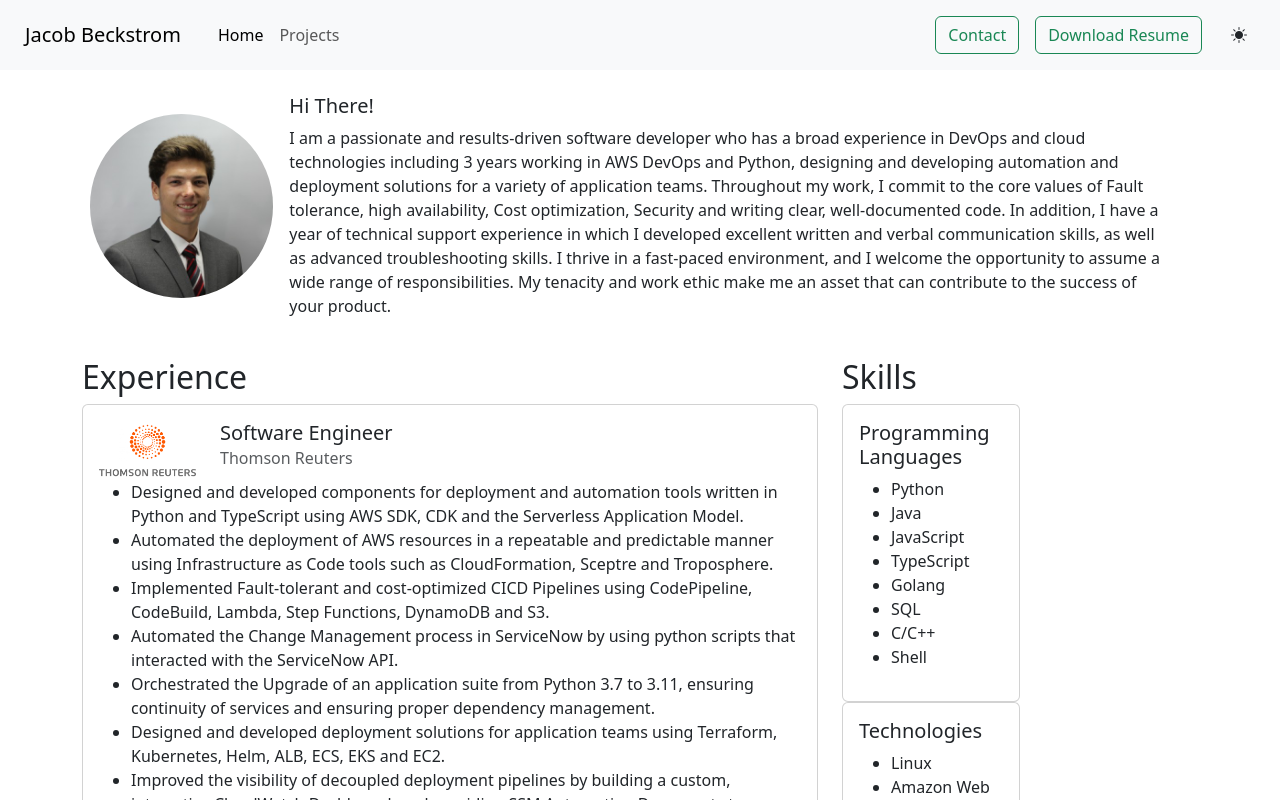
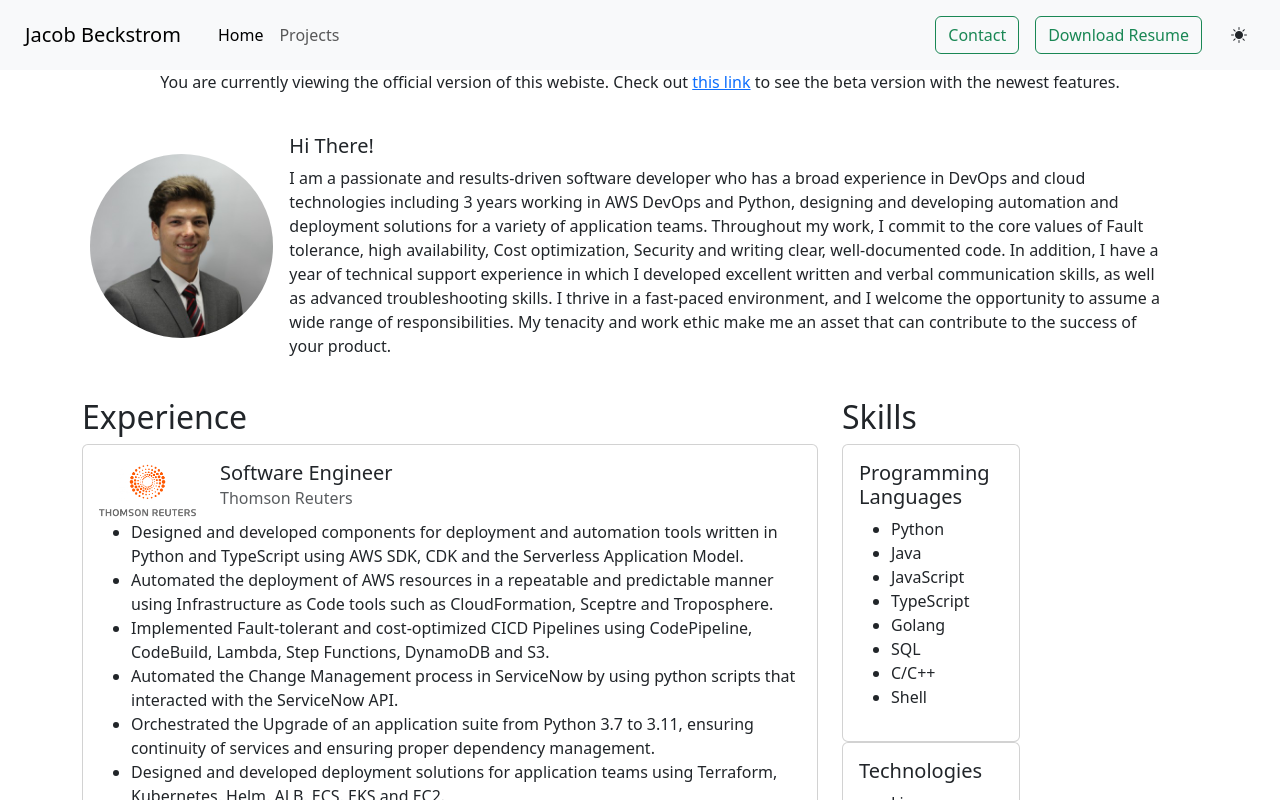
Before and after one commit to jakebeckstrom/portfolio, a React (Create React App) app in the folder portfolio/: page / in a window 1280 px wide. Shown: the top 800 px of the page. Built offline with nearby package versions, Linux system fonts and the light colour scheme.

Commit message:
Adding beta link

```diff
--- a/portfolio/public/static/projects.json
+++ b/portfolio/public/static/projects.json
@@ -15,23 +15,6 @@
                 "Route53",
                 "Cloudfront"
             ]
-        },
-        {
-            "name": "Scheduler",
-            "link": "",
-            "github": "https://github.com/jakebeckstrom/Scheduler",
-            "design": "This website was created using Angular, Typescript and AWS SAM",
-            "deployment": "The Frontend of this website was created using S3 static website hosting and the backend was built using the AWS Serverless Application model.",
-            "technologies": [
-                "Angular",
-                "Typescript",
-                "AWS",
-                "Serverless Application Model",
-                "Python",
-                "Lambda",
-                "S3",
-                "API Gateway"
-            ]
         }
     ]
 }
--- a/portfolio/src/App.js
+++ b/portfolio/src/App.js
@@ -9,6 +9,8 @@ function App() {
   const [projectData, updateProjectData] = React.useState({});
   const [view, updateView] = React.useState("home");
 
+  // const currentURL = window.location.href;
+  const currentURL = "https://jacob-beckstrom.com/";
   React.useEffect(() => {
     fetch("/static/resume_data.json", {
       headers: {
@@ -41,6 +43,26 @@ function App() {
   return (
     <main class="gradient-custom">
       <NavBar updateView={updateView} />
+      <div class="row text-center">
+        {currentURL === "https://jacob-beckstrom.com/" && (
+          <p p-2 m-2>
+            You are currently viewing the official version of this webiste.
+            Check out{" "}
+            <a href="http://beckstrom-portfolio-site-stage.s3-website.us-east-2.amazonaws.com">
+              this link
+            </a>{" "}
+            to see the beta version with the newest features.
+          </p>
+        )}
+        {currentURL ===
+          "http://beckstrom-portfolio-site-stage.s3-website.us-east-2.amazonaws.com/" && (
+          <p p-2 m-2>
+            You are currently viewing the beta version of this webiste. Check
+            out <a href="https://jacob-beckstrom.com">this link</a> to see the
+            official version with only stable features.
+          </p>
+        )}
+      </div>
       {view === "home" && <Home resume={resumeData} />}
       {view === "projects" && <Projects projects={projectData} />}
     </main>
```
